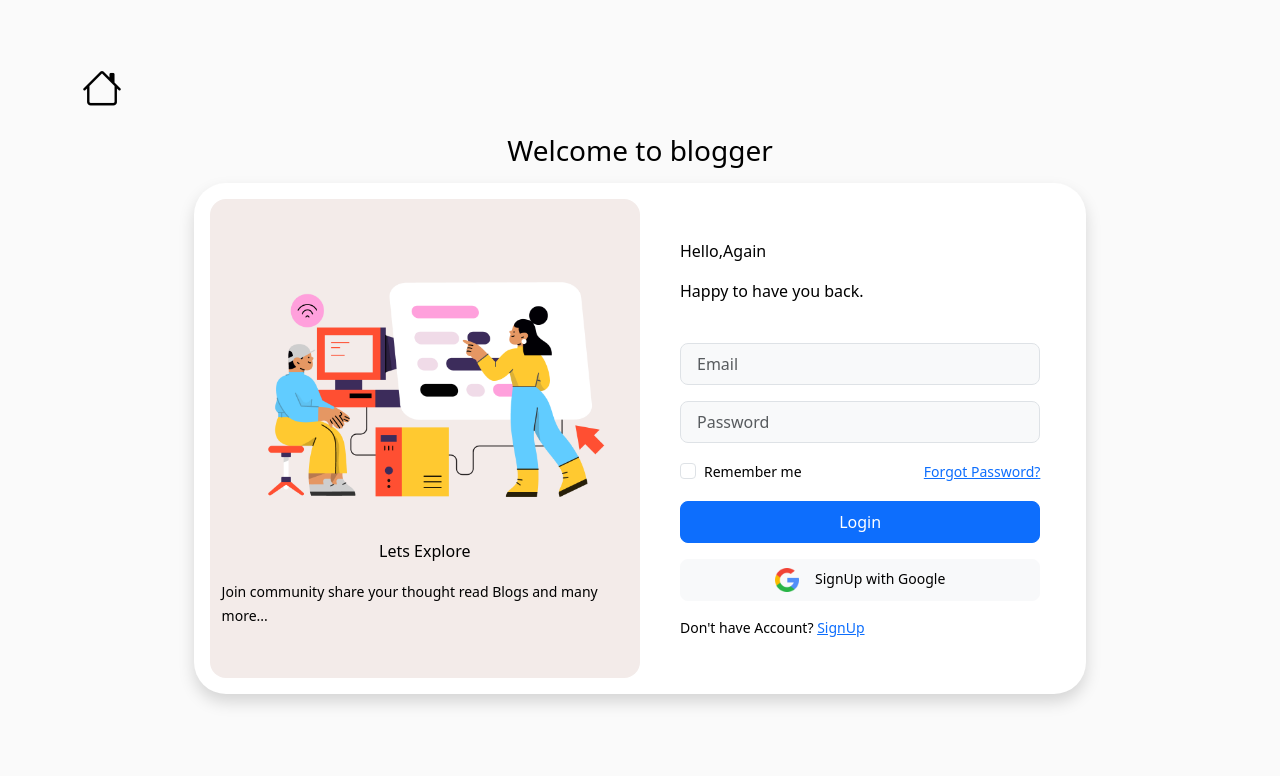
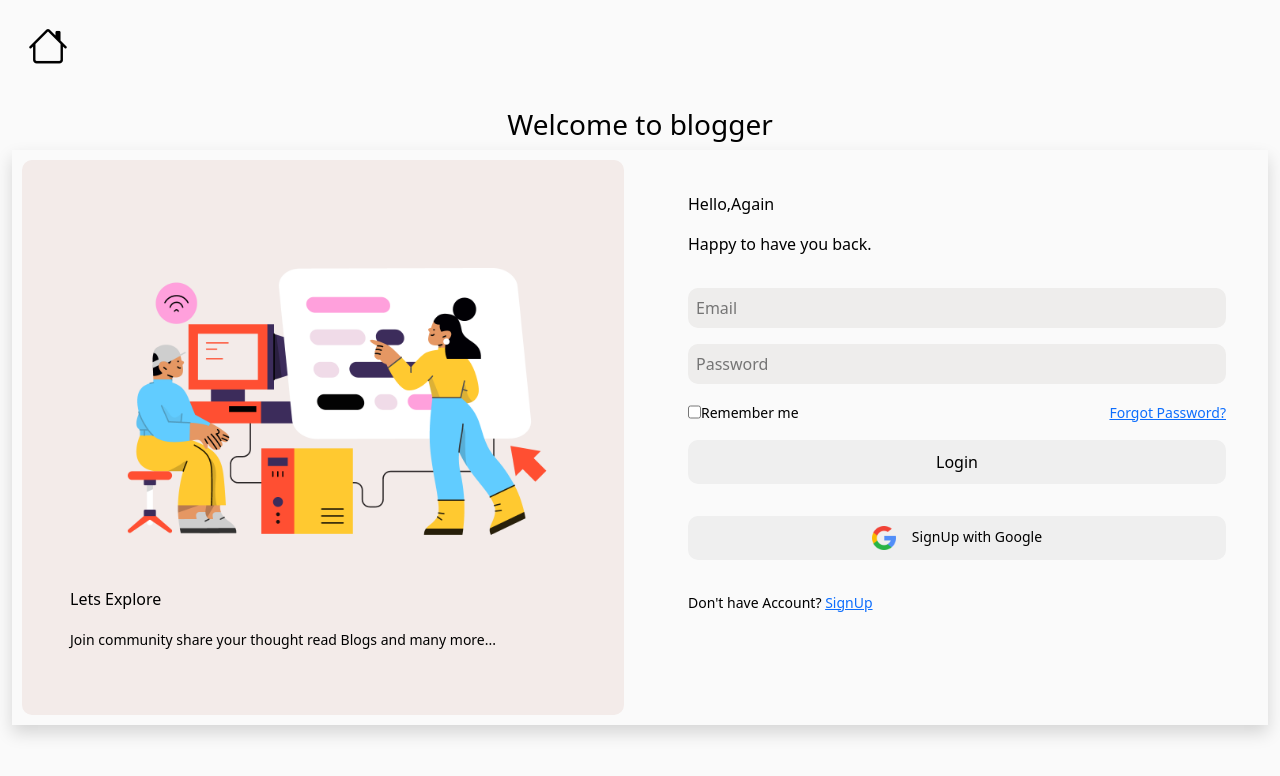
Before and after one commit to Mayurwaghgpr/Spead-FrontEnd, a React (Vite) app: page /Login in a window 1280 px wide. Shown: the top 776 px of the page. Built offline with nearby package versions, Linux system fonts and the light colour scheme.

Commit message:
Login commit

```diff
--- a/src/component/Blog.jsx
+++ b/src/component/Blog.jsx
@@ -26,7 +26,7 @@ function Blog() {
 }, []);
 
   return(
-   <div className="col vh-100 d-flex justify-content-around gap-5 align-items-center flex-column overflow-y-auto border">
+   <div className="col vh-100  w-100 d-flex justify-content-around gap-5 align-items-center flex-column overflow-y-auto border">
    {data.map(data=>{return<div key={data.id} className='container d-flex flex-column gap-4 Blog-post p-4 border-bottom mb-3'>
            <label htmlFor="hedding">Toppic :</label><h1>{data.title}</h1>
             <div className=' image-container shadow'><img src={data.image} alt="" /></div>
--- a/src/component/CreateBlog.jsx
+++ b/src/component/CreateBlog.jsx
@@ -44,7 +44,7 @@ function CreatBlog() {
                 <h1 className="fs-3">New Blog Post</h1>
                 <form onSubmit={handleForm} className="form-floating w-100 d-flex justify-content-center flex-column gap-3" id="newPostForm" method="post" action="/api/posts">
                     <input onChange={Fillblog} className="form-control" type="text" name="title" placeholder="Title" value={blog.title} required />
-                    <textarea onChange={Fillblog} className="form-control h-0" id="floatingTextarea2" name="content" placeholder="Content" value={blog.content} required rows="50"></textarea>
+                    <textarea onChange={Fillblog} className="form-control max-vh-50" id="floatingTextarea2" name="content" placeholder="Content" value={blog.content} required rows="50"></textarea>
                     <small>{blog.author}</small>
                     <button className="btn" type="submit">POST</button>
                 </form>
--- a/src/component/Login.jsx
+++ b/src/component/Login.jsx
@@ -4,43 +4,43 @@ import Listration1 from "../assets/siginimage.png";
 import { Link } from "react-router-dom";
 function Login(){
     return(
-           <div className="container d-flex flex-column justify-content-center align-items-center min-vh-100">
-            <p className="w-100"><Link to="/" className="text-start text-black fs-1 text-shadow text-decoration-none"><i className="bi bi-house"></i></Link></p>
-           <h1 className="fs-3 mb-3">Welcome to blogger</h1>
-            <div className="row rounded-5 p-3 bg-white shadow box-size box-area mb-5">
-                <div className="col-md-6 rounded-4 d-flex justify-content-center align-items-center flex-column left-box" style={{backgroundColor:"#f3ebe9"}}>
-                    <div className="Signup-image mb-3">
-                        <img className="img-fluid mx-auto d-block" src={Listration1} alt={"Singup ilesstration"}/>
-                        <p className="text-center">Lets Explore</p>
-                        <small className="text-wrap text-center">Join community share your thought read Blogs and many more...</small>
+           <div className="container-fluid d-flex flex-column justify-content-start align-items-center">
+            <p className="w-100 p-3"><Link to="/" className=" text-black fs-1 text-shadow text-decoration-none"><i className="bi bi-house"></i></Link></p>
+            <h1 className="fs-3 text-cente">Welcome to blogger</h1>
+            <div className=" shadow box-size box-area">
+                <div className="left-box" style={{backgroundColor:"#f3ebe9"}}>
+                    <div className="Signup-image mb-3 p-3">
+                        <img className="" src={Listration1} alt={"Singup ilesstration"}/>
+                        <p>Lets Explore</p>
+                        <small >Join community share your thought read Blogs and many more...</small>
                     </div>
                 </div>
-                    <div className="col-md-6 right-box">
-                        <div className="row align-items-center">
-                            <div className="header-text mb-4">
+                    <div className="right-box">
+                        <div className="container-r">
+                            <div className="header-text">
                                 <p>Hello,Again</p>
                                 <p>Happy to have you back.</p>
                             </div>
-                            <div className="input-gruop mb-3">
-                                <input type="text" name="Email" className="form-control form-control-lg bg-light fs-6"  placeholder="Email"/>
+                            <div className="">
+                                <input type="text" name="Email" className="inp-ml fs-6"  placeholder="Email"/>
                             </div>
-                            <div className="input-gruop mb-3">
-                                <input type="password" name="Password" className="form-control form-control-lg bg-light fs-6"  placeholder="Password"/>
+                            <div className="">
+                                <input type="password" name="Password" className="inp-pss fs-6"  placeholder="Password"/>
                             </div>
-                            <div className="input-gruop mb-3 d-flex justify-content-between">
-                                <div className="form-check">
-                                <input type="checkbox" className="form-check-input" name="Password"  placeholder="Password"/>
-                                <label htmlFor="formCheck"className="form-check-label text-secodary"><small>Remember me</small></label>
+                            <div className=" d-flex justify-content-between algin-items-center">
+                                <div className="d-flex justify-content-between">
+                                <input type="checkbox" className="" name="Password"  placeholder="Password"/>
+                                <label htmlFor="formCheck"className="text-secodary"><small>Remember me</small></label>
                                 </div>
                                 <div className="forgot-pass">
                                     <small><Link to="">Forgot Password?</Link></small>
                                 </div>
                             </div>
-                            <div className="input-group mb-3">
-                                <button className=" btn btn-lg btn-primary w-100 fs-6">Login</button>
+                            <div className="mb-3">
+                                <button className="login-btn fs-6">Login</button>
                             </div>
-                            <div className="input-group mb-3">
-                                <button className=" btn btn-lg btn-light d-flex gap-3 justify-content-center w-100 fs-6"><img height="24px"src={googleicon} alt="" /><small>SignUp with Google</small></button>
+                            <div className="mb-3">
+                                <button className="glog-btn d-flex gap-3 justify-content-center w-100 fs-6"><img height="24px"src={googleicon} alt="" /><small>SignUp with Google</small></button>
                             </div>
                             <div className="row">
                                 <small>Don't have Account? <Link to="/SignIn">SignUp</Link></small>
--- a/src/component/viewblogs.css
+++ b/src/component/viewblogs.css
@@ -94,3 +94,27 @@
       width:100%;
      }
 }
+/* viewblogs.css */
+
+.horizontal-scroll {
+  height: 100%;
+  display: flex;
+  overflow-x: auto;
+  white-space: nowrap;
+  scroll-behavior: smooth;
+  -ms-overflow-style: none;
+  text-decoration: none;
+  list-style: none;
+}
+.horizontal-scroll::-webkit-scrollbar {
+  display: none;
+}
+
+.nav-links {
+  padding: 0.5rem 1rem;
+}
+.login{
+  background-color: #f7f7f7;
+  text-align: center;
+  width: 80px;
+}
--- a/src/index.css
+++ b/src/index.css
@@ -19,42 +19,87 @@ form .btn{
     background-position: center;
     background-attachment: fixed;
 }
+
 @media(max-width:991px) {
     .sidebar{
-        background-color: rgba(255, 255, 255, 0.3);
-        backdrop-filter: blur(10px);
+        background-color: white;
+        opacity: .95;
+        backdrop-filter: blur(5px);
     }
 }
 
 .box-size{
-    width:80%;
+    display: grid;
+    grid-template-columns: 1fr 1fr;
+    width: 100%;
+
+    margin-bottom: 5rem;
+    padding: 10px;
+    gap: 2rem;
 }
 .right-box{
-    padding: 40px 30px 40px 40px;
+    width: 100%;
+    height: 100%;
+    padding: 2rem;
+
+}
+.left-box{
+    height: 100%;
+    border-radius: 10px;
+padding: 2rem;
 }
 .left-box img{
     width: 100%;
+    height: 100%;
 }
 
 
 @media only screen and (max-width:778px) {
     .box-area{
-        margin:20px;
+
         /* margin-bottom: auto; */
     }
     .box-size{
-        width:80%;
-        height: 50%;
+        grid-template-columns: 1fr;
+        width: 100%;
+
+
     }
     .left-box{
 
         width: 100%;
         /* overflow: hidden; */
     }
+    .left-box img{
+        width: 100%;
+    }
     .right-box{
         width: 100%;
-        padding: 20px;
+        padding: 2rem;
     }
+}.right-box .inp-pss ,.inp-ml{
+    width: 100%;
+    border:none;
+    border-radius: 10px;
+    padding: .5rem;
+    background-color: rgb(238, 237, 236);
+
+}
+.container-r{
+    display: flex;
+    flex-direction: column;
+    width: 100%;
+    height: 100%;
+    gap: 1rem;
+}
+.login-btn:hover{
+    background-color: darkturquoise;
+}
+.glog-btn,.login-btn{
+    width: 100%;
+    border: none;
+    padding: 10px;
+    border-radius: 10px;
 }
 .pageerror img{
     width: 100vw;
```
Also changed, not shown: src/component/navbar.jsx (+8 -8 lines), src/component/viewblogs.jsx (+89 -11 lines).
